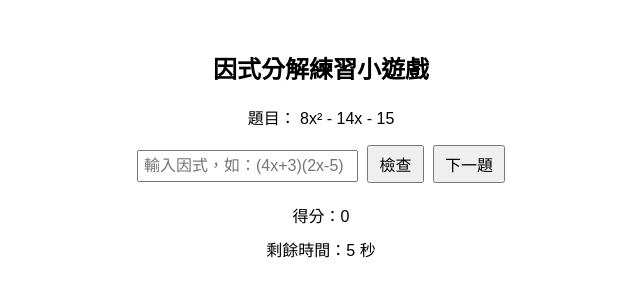
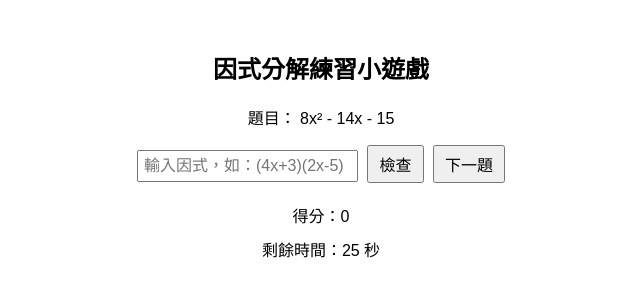
Before and after one commit to 019cp/019cp.github.io, a plain HTML site: page 因式分解練習.html in a window 1280 px wide. Shown: the full height of the page, 319-959 px from the left. Drawn offline with Linux system fonts and the light colour scheme.

Commit message:
Update 因式分解練習.html

```diff
--- a/因式分解練習.html
+++ b/因式分解練習.html
@@ -21,7 +21,7 @@
 
 <div id="result"></div>
 <div id="score">得分：0</div>
-<div id="timer">剩餘時間：10 秒</div>
+<div id="timer">剩餘時間：30 秒</div>
 
 <script>
 let questions = [
@@ -32,7 +32,7 @@ let questions = [
 
 let currentQuestion = {};
 let score = 0;
-let timeLeft = 10;
+let timeLeft = 30;
 let timerInterval;
 
 function newQuestion() {
@@ -41,7 +41,7 @@ function newQuestion() {
     document.getElementById("question").innerText = "題目： " + currentQuestion.eq;
     document.getElementById("answer").value = "";
     document.getElementById("result").innerHTML = "";
-    timeLeft = 10;
+    timeLeft = 30;
     document.getElementById("timer").innerText = "剩餘時間：" + timeLeft + " 秒";
     timerInterval = setInterval(countdown, 1000);
 }
```
